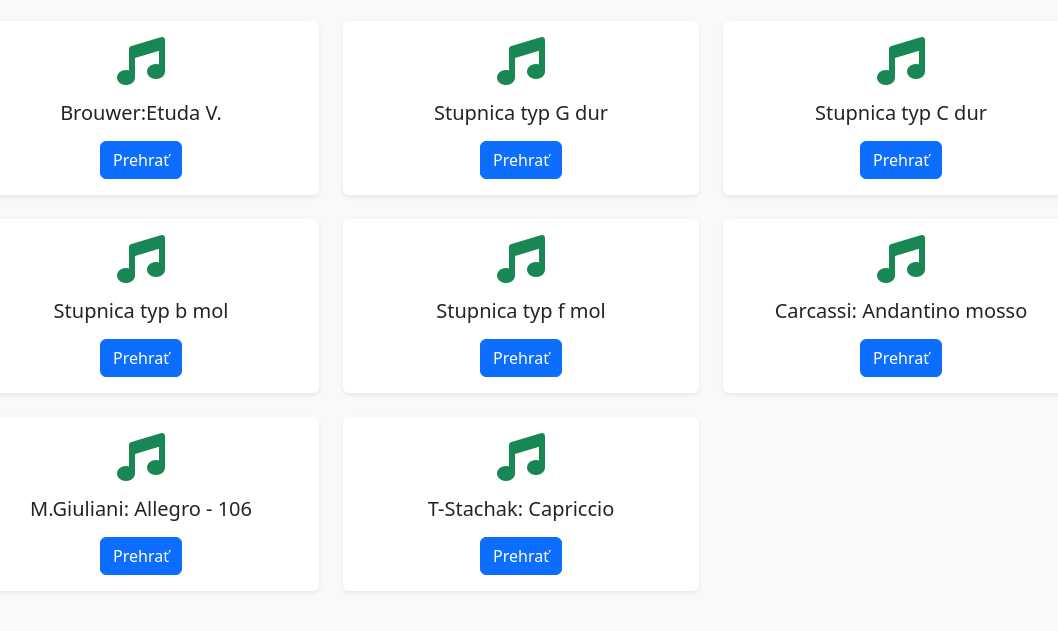
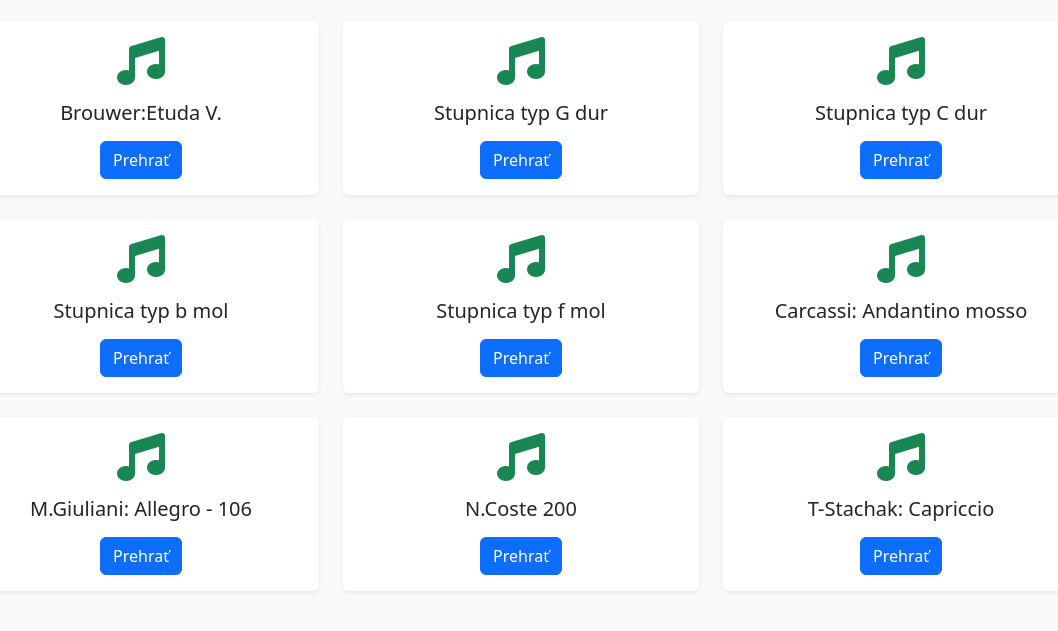
Before and after one commit to andy2062/alphatab, a plain HTML site: page rocnik3.html in a window 1280 px wide. Shown: the part 161-792 px from the top of the page, without its empty margins (119-1177 px from the left). Drawn offline with nearby package versions, Linux system fonts and the light colour scheme.

Commit message:
Update rocnik3.html

```diff
--- a/rocnik3.html
+++ b/rocnik3.html
@@ -79,6 +79,15 @@
           </div>
         </div>
       </div>
+       <div class="col">
+        <div class="card shadow-sm border-0">
+          <div class="card-body">
+            <i class="fas fa-music fa-3x text-success mb-3"></i>
+            <h5 class="card-title">N.Coste 200</h5>
+            <a href="player.html?song=rocnik3/coste_200.gp&back=rocnik3.html" class="btn btn-primary mt-2">Prehrať</a>
+          </div>
+        </div>
+      </div>
 
       <div class="col">
         <div class="card shadow-sm border-0">
```
